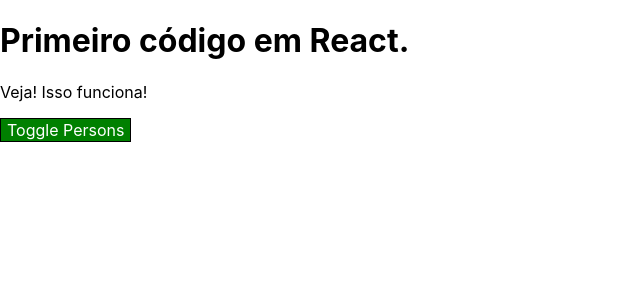
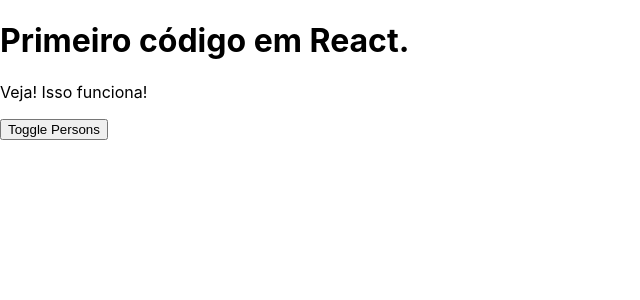
Before and after one commit to viniciusnyari/react-learning1, a React app: page / in a window 1280 px wide. Shown: the top 300 px of the page, without its empty margins (0-640 px from the left). Built offline with nearby package versions, Linux system fonts and the light colour scheme.

Commit message:
Adding Pseudo Selectors - Seção 5, aula 69

```diff
--- a/src/App.css
+++ b/src/App.css
@@ -38,3 +38,26 @@
 .bold {
   font-weight: bold;
 }
+
+.App button {
+  border: 1px solid blue;
+  padding: 16px;
+  background-color: green;
+  font: 'inherit';
+  color: white;
+  cursor: pointer;
+}
+
+.App button:hover {
+  background-color: lightgreen;
+  color: black;
+}
+
+.App button.Red {
+   background-color: red;
+}
+
+.App button.Red:hover {
+  background-color: salmon;
+  color: black;
+}
--- a/src/App.js
+++ b/src/App.js
@@ -43,16 +43,8 @@ class App extends Component {
 
   render() {
 
-    const style = {
-        backgroundColor:'green',
-        color:'white',
-        font:'inherit',
-        border : '1px solid black',
-        paddind: '8px',
-        cursor:'pointer'
-    } ;
-
     let persons = null;
+    let btnClass = '';
 
     if (this.state.showPersons){
       persons = (
@@ -68,8 +60,9 @@ class App extends Component {
             }
         </div>
       );
-      style.backgroundColor = 'red';
+      btnClass = classes.Red;
     }
+
 
     // let classes = ['red','bold'].join(' ');
     const assignedClasses = [];
@@ -86,7 +79,7 @@ class App extends Component {
         <h1>Primeiro código em React.</h1>
         <p className={assignedClasses.join(' ')}>Veja! Isso funciona!</p>
 
-        <button style={style} onClick={this.togglePersonsHandler}>Toggle Persons</button>
+        <button className={btnClass} onClick={this.togglePersonsHandler}>Toggle Persons</button>
 
         {persons}
 
```
